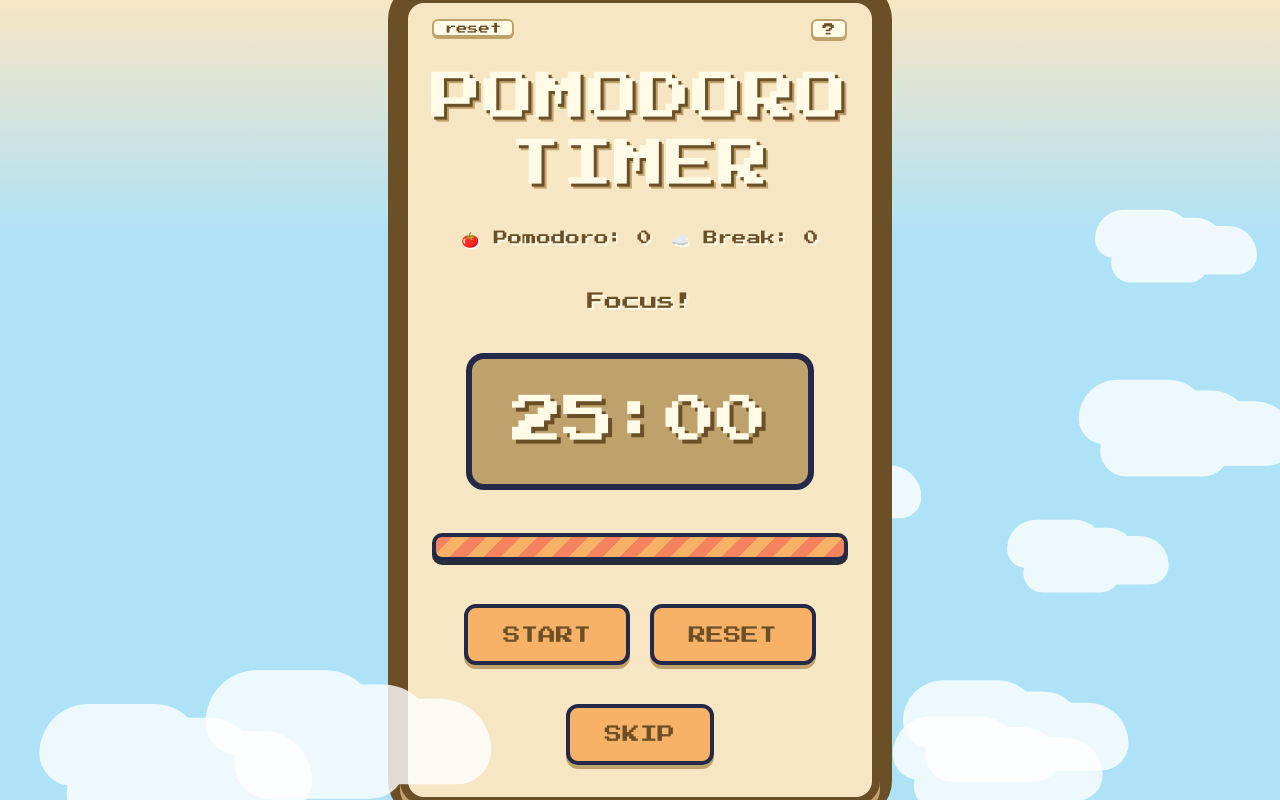
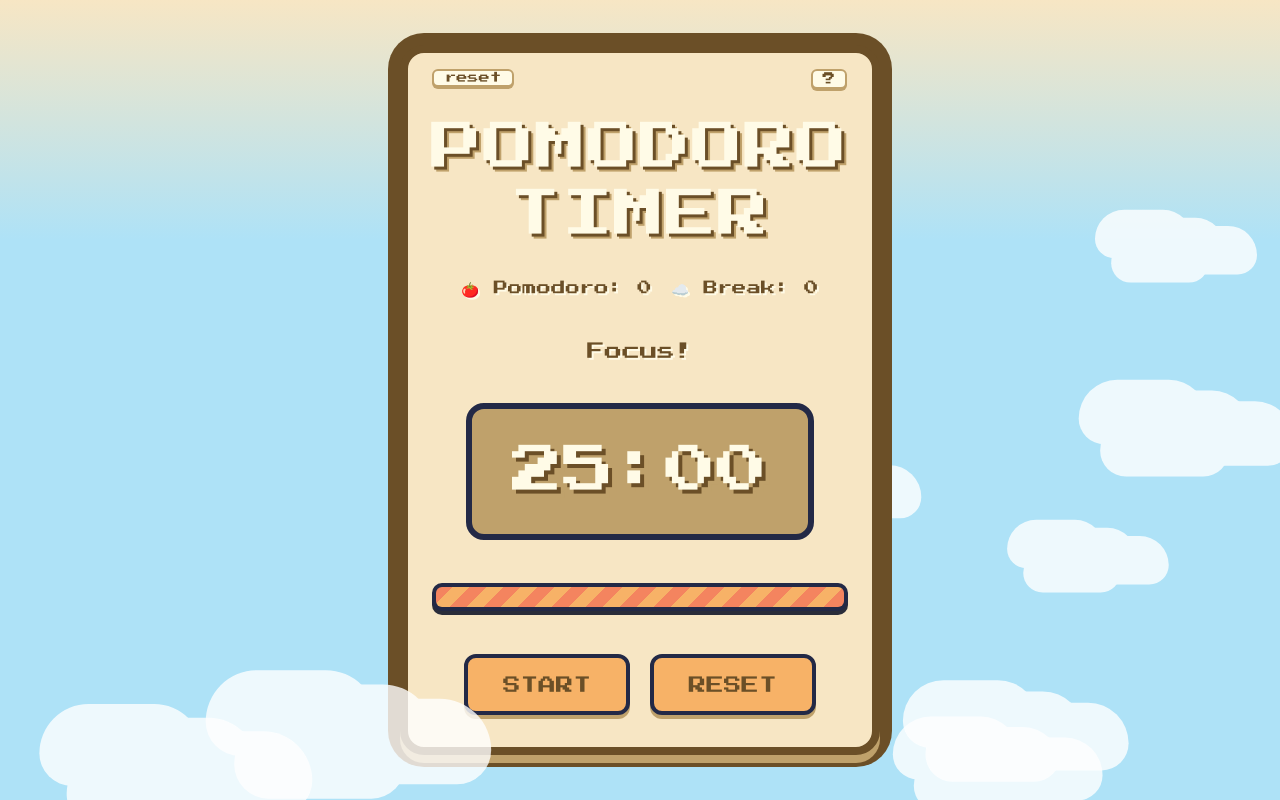
Before and after one commit to yuliagusmy/pomodoro-timer, a React (Vite) app: page / in a window 1280 px wide. Built offline with nearby package versions, Linux system fonts and the light colour scheme.

Commit message:
fix: improve timer logic and remove skip button

```diff
--- a/src/components/PomodoroTimer.tsx
+++ b/src/components/PomodoroTimer.tsx
@@ -146,19 +146,6 @@ type PomodoroTimerProps = {
   onModeChange?: (isBreak: boolean) => void
 }
 
-const SkipButtonContainer = styled.div`
-  width: 100%;
-  display: flex;
-  justify-content: center;
-  margin-top: 0.2rem;
-  gap: 1.2rem;
-  @media (max-width: 600px) {
-    gap: 0.5rem;
-    margin-top: 0.2rem;
-    margin-bottom: 2.2rem;
-  }
-`
-
 const PomodoroTimer = forwardRef<{
   resetCount: () => void
 }, PomodoroTimerProps>(({ onCountChange, onModeChange }, ref) => {
@@ -175,6 +162,20 @@ const PomodoroTimer = forwardRef<{
   const initialTimeRef = useRef<number>(25 * 60)
   const timerRef = useRef<number | null>(null)
   const lastUpdateTimeRef = useRef<number>(0)
+
+  // Helper function to get current session duration
+  const getSessionDuration = useCallback((isBreakSession: boolean, currentPomodoroCount: number) => {
+    if (isBreakSession) {
+      return currentPomodoroCount % 4 === 0 && currentPomodoroCount !== 0 ? 15 * 60 : 5 * 60;
+    }
+    return 25 * 60;
+  }, []);
+
+  // Update initialTimeRef when session type changes
+  useEffect(() => {
+    initialTimeRef.current = getSessionDuration(isBreak, pomodoroCount);
+    setTimeLeft(initialTimeRef.current);
+  }, [isBreak, pomodoroCount, getSessionDuration]);
 
   // Register service worker
   useEffect(() => {
@@ -241,7 +242,6 @@ const PomodoroTimer = forwardRef<{
     lastUpdateTimeRef.current = Date.now();
     playSound();
 
-    // Request background sync with type checking
     if ('serviceWorker' in navigator && 'SyncManager' in window) {
       navigator.serviceWorker.ready.then(registration => {
         if ('sync' in registration) {
@@ -261,39 +261,40 @@ const PomodoroTimer = forwardRef<{
   }, []);
 
   const resetTimer = useCallback(() => {
-    setIsRunning(false)
-    setTimeLeft(25 * 60)
-    setProgress(100)
-    setIsBreak(false)
-    playSound()
-  }, [])
+    setIsRunning(false);
+    const newDuration = getSessionDuration(isBreak, pomodoroCount);
+    setTimeLeft(newDuration);
+    initialTimeRef.current = newDuration;
+    setProgress(100);
+    playSound();
+  }, [isBreak, pomodoroCount, getSessionDuration]);
 
-  const skipBreak = useCallback(() => {
+  // Function to handle session switches
+  const switchSession = useCallback((toBreak: boolean) => {
+    const newPomodoroCount = toBreak ? pomodoroCount + 1 : pomodoroCount;
+    const newDuration = getSessionDuration(toBreak, newPomodoroCount);
+
+    if (toBreak) {
+      setPomodoroCount(prev => {
+        const newVal = prev + 1;
+        if (onCountChange) onCountChange(newVal, breakCount);
+        return newVal;
+      });
+    } else {
       setBreakCount(prev => {
         const newVal = prev + 1;
         if (onCountChange) onCountChange(pomodoroCount, newVal);
         return newVal;
       });
-    setIsBreak(false);
-    setTimeLeft(25 * 60);
+    }
+
+    setIsBreak(toBreak);
+    setTimeLeft(newDuration);
+    initialTimeRef.current = newDuration;
     setProgress(100);
     setIsRunning(false);
     playSound();
-  }, [onCountChange, pomodoroCount]);
-
-  const skipFocus = useCallback(() => {
-    setPomodoroCount(prev => {
-      const newVal = prev + 1;
-      if (onCountChange) onCountChange(newVal, breakCount);
-      return newVal;
-    });
-    setIsBreak(true);
-    const nextBreakDuration = (pomodoroCount + 1) % 4 === 0 ? 15 * 60 : 5 * 60;
-    setTimeLeft(nextBreakDuration);
-    setProgress(100);
-    setIsRunning(false);
-    playSound();
-  }, [onCountChange, pomodoroCount, breakCount]);
+  }, [pomodoroCount, breakCount, onCountChange, getSessionDuration]);
 
   useEffect(() => {
     if (isRunning && timeLeft > 0) {
@@ -303,8 +304,8 @@ const PomodoroTimer = forwardRef<{
         const newTime = Math.max(0, initialTimeRef.current - elapsedSeconds);
 
         setTimeLeft(newTime);
-        const breakDuration = isBreak ? (pomodoroCount % 4 === 0 && pomodoroCount !== 0 ? 15 * 60 : 5 * 60) : 25 * 60;
-        setProgress((newTime / breakDuration) * 100);
+        const currentDuration = getSessionDuration(isBreak, pomodoroCount);
+        setProgress((newTime / currentDuration) * 100);
 
         if (newTime === 0) {
           setIsRunning(false);
@@ -312,24 +313,22 @@ const PomodoroTimer = forwardRef<{
           setShowNotif(true);
           setTimeout(() => setShowNotif(false), 2500);
 
-          if (!isBreak) {
-            setPomodoroCount(prev => prev + 1);
-            setIsBreak(true);
-            const nextBreakDuration = (pomodoroCount + 1) % 4 === 0 ? 15 * 60 : 5 * 60;
-            setTimeLeft(nextBreakDuration);
-            setProgress(100);
-          } else {
-            setIsBreak(false);
-            setTimeLeft(25 * 60);
-            setProgress(100);
-          }
+          // Switch to next session
+          switchSession(!isBreak);
         }
       };
 
-      // Update timer every 100ms for smooth countdown
+      // Clear any existing interval first
+      if (timerRef.current) {
+        clearInterval(timerRef.current);
+      }
+
+      // Start new interval
       timerRef.current = window.setInterval(updateTimer, 100);
 
-      // Also update when tab becomes visible
+      // Initial update
+      updateTimer();
+
       document.addEventListener('visibilitychange', () => {
         if (document.visibilityState === 'visible') {
           updateTimer();
@@ -339,11 +338,20 @@ const PomodoroTimer = forwardRef<{
       return () => {
         if (timerRef.current) {
           clearInterval(timerRef.current);
+          timerRef.current = null;
         }
         document.removeEventListener('visibilitychange', updateTimer);
       };
     }
-  }, [isRunning, timeLeft, isBreak, pomodoroCount]);
+  }, [isRunning, timeLeft, isBreak, pomodoroCount, getSessionDuration, switchSession]);
+
+  // Add effect to handle timer state changes
+  useEffect(() => {
+    if (!isRunning && timerRef.current) {
+      clearInterval(timerRef.current);
+      timerRef.current = null;
+    }
+  }, [isRunning]);
 
   useEffect(() => {
     if (isBreak) {
@@ -430,16 +438,6 @@ const PomodoroTimer = forwardRef<{
           Reset
         </PixelButton>
       </ButtonContainer>
-      <SkipButtonContainer>
-        <PixelButton isBreak={isBreak}
-          whileHover={{ scale: 1.08 }}
-          whileTap={{ scale: 0.96 }}
-          style={{ zIndex: 99, position: 'relative' }}
-          onClick={isBreak ? skipBreak : skipFocus}
-        >
-          Skip
-        </PixelButton>
-      </SkipButtonContainer>
       {showNotif && (
         <div style={{
           background: '#fffbe7',
```
Lines whose indentation alone changed are shown as unchanged.
